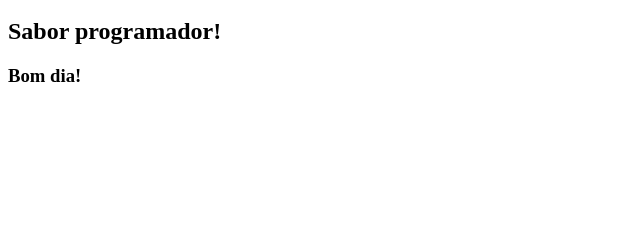
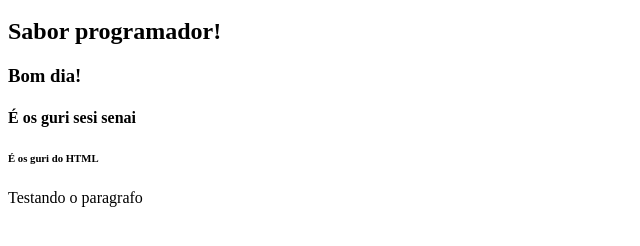
Before and after one commit to SenczuckCode/Aula_01, a plain HTML site: page index.html in a window 1280 px wide. Shown: the part 48-294 px from the top of the page, without its empty margins (0-640 px from the left). Drawn offline with Linux system fonts and the light colour scheme.

Commit message:
ADD-novas frases e um paragrafo

```diff
--- a/index.html
+++ b/index.html
@@ -9,5 +9,9 @@
     <h1>Hello World!</h1>
     <h2>Sabor programador!</h2>
     <h3>Bom dia!</h3>
+    <h4>É os guri sesi senai</h4>
+    <h6>É os guri do HTML</h6>
+
+    <p>Testando o paragrafo</p>
 </body>
 </html>
```
